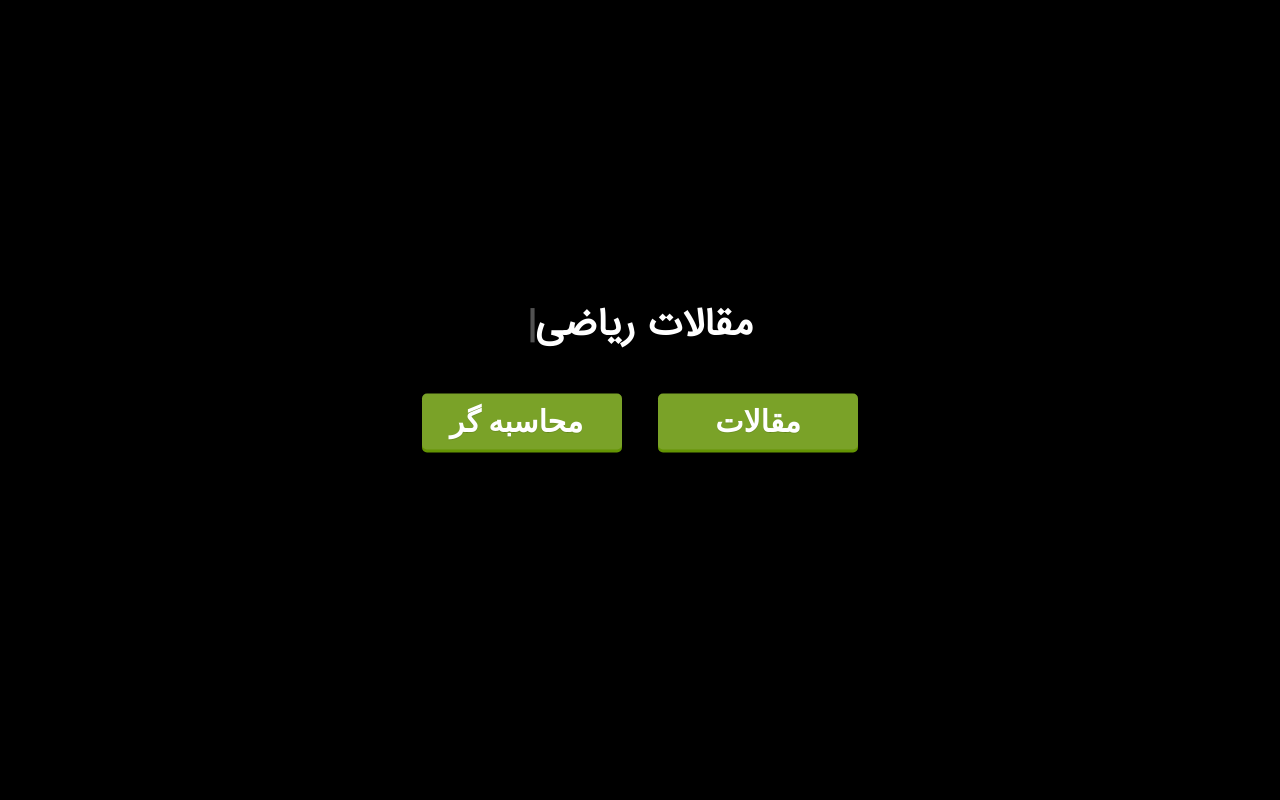
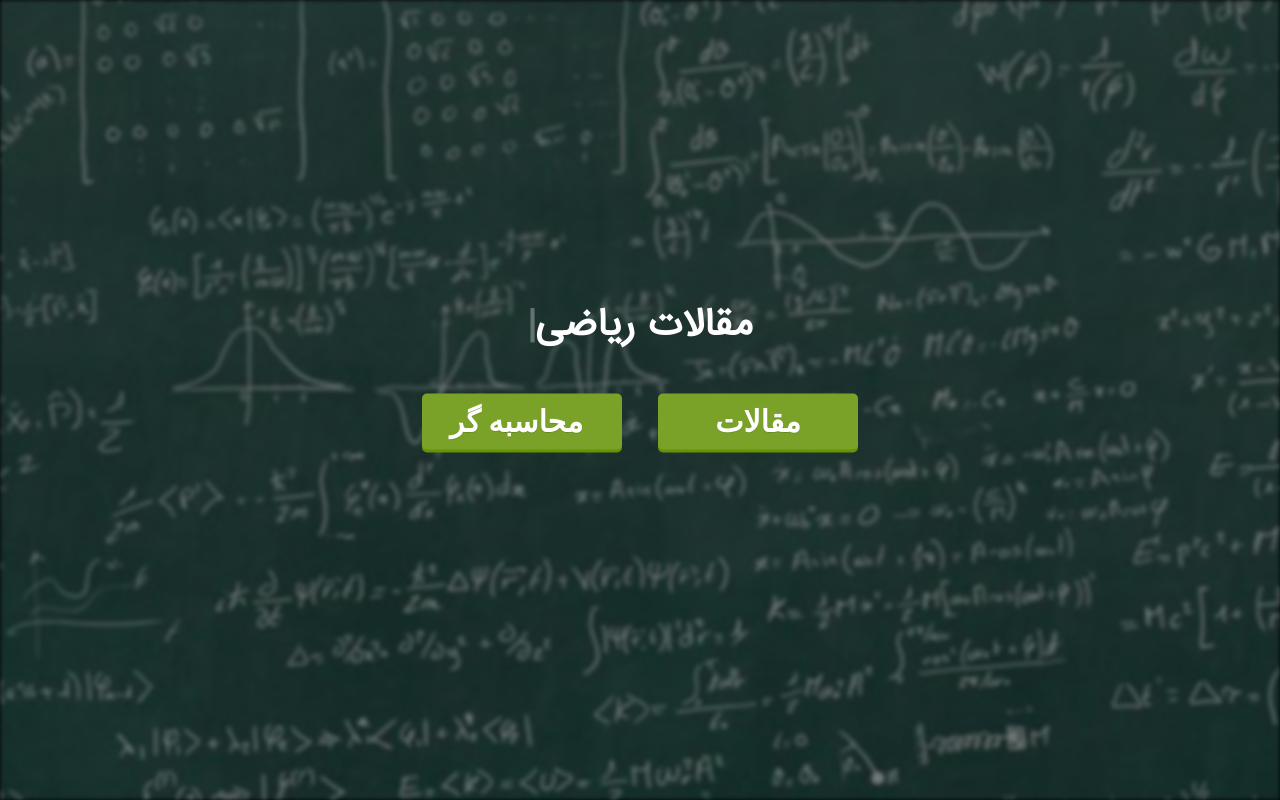
Before and after one commit to iliya-mansouri-018/riazino, a plain HTML site: page index.html in a window 1280 px wide. Drawn offline with nearby package versions, Linux system fonts and the light colour scheme; files whose address does not match are found by name.

Commit message:
Update style.css

```diff
--- a/index/css/style.css
+++ b/index/css/style.css
@@ -14,7 +14,7 @@ body {
   height: 100%;
 }
 .nahda {
-  background-image: url("../index/img/math_is_hard-800x321.jpg");
+  background-image: url("/index/img/math_is_hard-800x321.jpg");
   filter: blur(2px) brightness(50%);
   height: 100%;
   background-position: center;
```
